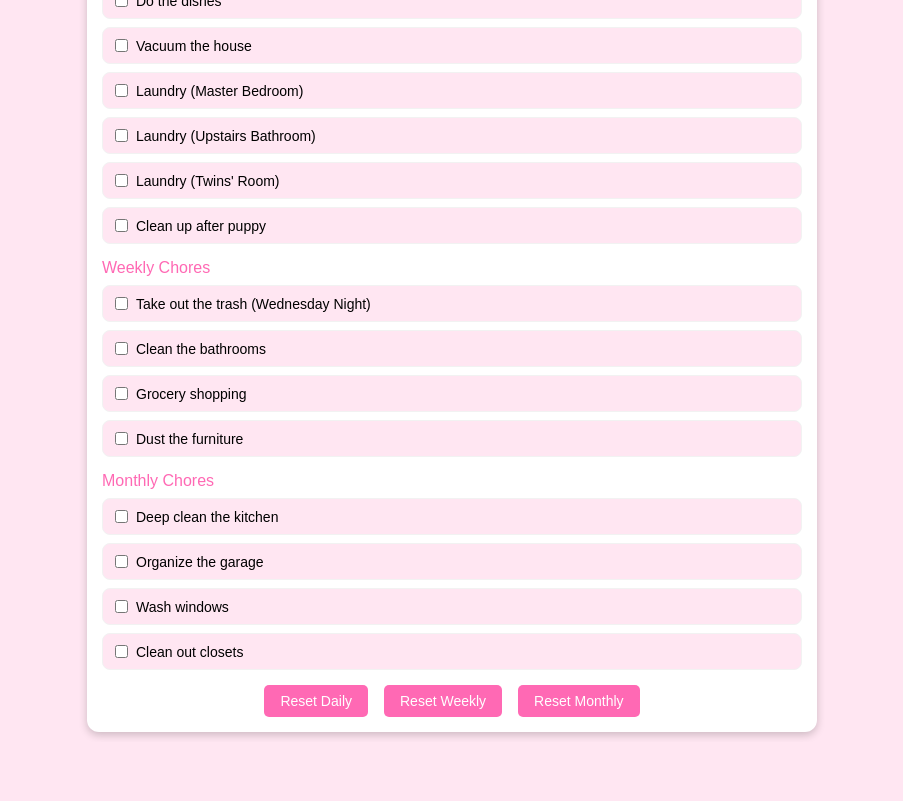
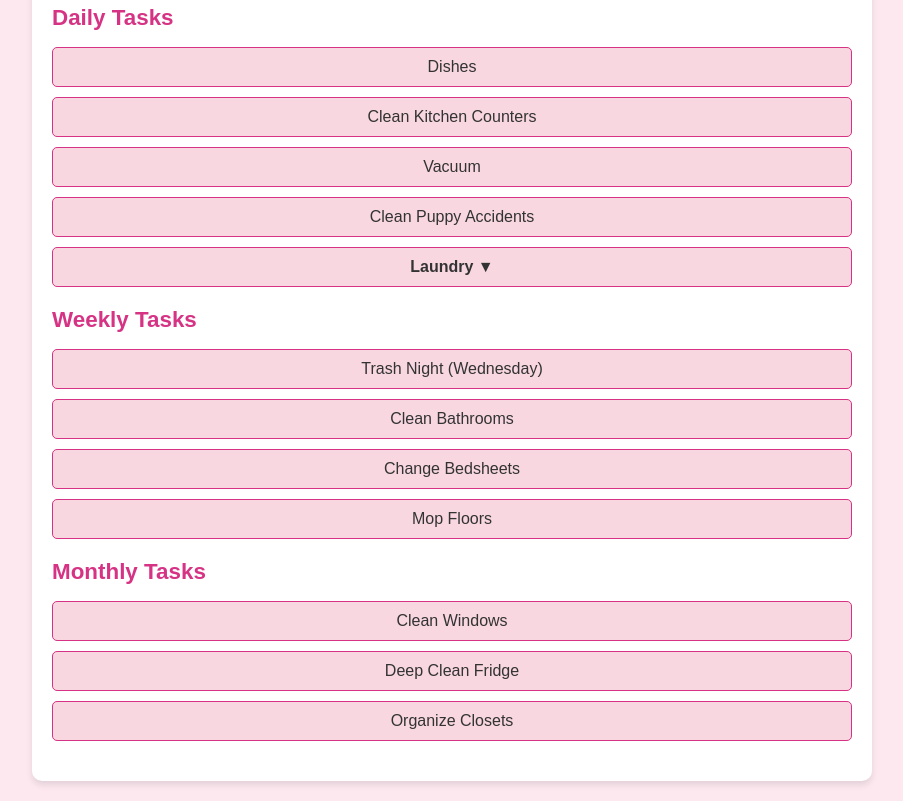
Before and after one commit to siennanoelle/chorechart, a plain HTML site: page index.html in a window 1280 px wide. Shown: the part 107-908 px from the top of the page, without its empty margins (188-1091 px from the left). Before the commit the page ends 849 px from the top, so only its background shows below. Drawn offline with Linux system fonts and the light colour scheme.

Commit message:
Update index.html

```diff
--- a/index.html
+++ b/index.html
@@ -3,180 +3,191 @@
 <head>
   <meta charset="UTF-8">
   <meta name="viewport" content="width=device-width, initial-scale=1.0">
-  <title>Chore Chart</title>
+  <title>Chore Chart Widget</title>
   <style>
     body {
       font-family: Arial, sans-serif;
-      background-color: #ffe6f2;
+      background-color: #fde8f0;
+      color: #333;
       margin: 0;
-      padding: 10px;
+      padding: 20px;
     }
 
-    .chart-container {
-      max-width: 700px;
+    .chore-chart {
+      width: 100%;
+      max-width: 800px;
       margin: 0 auto;
-      padding: 15px;
       background-color: #fff;
-      border-radius: 12px;
-      box-shadow: 0 3px 8px rgba(0, 0, 0, 0.2);
+      border-radius: 10px;
+      box-shadow: 0 4px 6px rgba(0, 0, 0, 0.1);
+      padding: 20px;
     }
 
-    .title {
-      font-size: 20px;
-      font-weight: bold;
+    h1 {
+      font-size: 1.8rem;
       text-align: center;
       color: #d63384;
-      margin-bottom: 15px;
+      margin-bottom: 20px;
     }
 
     .section {
-      margin-top: 15px;
+      margin-bottom: 20px;
     }
 
     .section-title {
-      font-size: 16px;
-      margin-bottom: 8px;
-      color: #ff69b4;
+      font-size: 1.4rem;
+      margin-bottom: 10px;
+      color: #d63384;
     }
 
-    .task-list {
+    .chore-list {
       list-style: none;
       padding: 0;
-      margin: 0;
     }
 
-    .task {
-      display: flex;
-      align-items: center;
-      justify-content: space-between;
-      padding: 8px;
-      border: 1px solid #f2f2f2;
-      border-radius: 8px;
-      margin-bottom: 8px;
-      background-color: #ffe6f2;
-      font-size: 14px;
+    .chore-list li {
+      margin-bottom: 10px;
     }
 
-    .task.completed {
-      background-color: #d1e7dd;
+    .chore-list button {
+      width: 100%;
+      padding: 10px;
+      font-size: 1rem;
+      background-color: #f8d7e0;
+      border: 1px solid #d63384;
+      border-radius: 5px;
+      cursor: pointer;
+      color: #333;
+      transition: background-color 0.3s, color 0.3s;
     }
 
-    .task label {
-      flex-grow: 1;
-      cursor: pointer;
+    .chore-list button.completed {
+      background-color: #d63384;
+      color: #fff;
     }
 
-    .task input[type="checkbox"] {
-      margin-right: 8px;
+    .chore-list button:hover {
+      background-color: #d63384;
+      color: #fff;
     }
 
-    .reset-buttons {
-      display: flex;
-      justify-content: center;
-      margin-top: 15px;
-    }
-
-    .reset-buttons button {
-      margin: 0 8px;
-      padding: 8px 16px;
-      background-color: #ff69b4;
+    .laundry-toggle {
+      font-size: 1.2rem;
+      font-weight: bold;
+      text-align: center;
+      background-color: #d63384;
       color: #fff;
+      padding: 12px;
       border: none;
       border-radius: 5px;
       cursor: pointer;
-      font-size: 14px;
+      margin-bottom: 10px;
+      display: block;
+      width: 100%;
     }
 
-    .reset-buttons button:hover {
-      background-color: #d63384;
+    .laundry-toggle:hover {
+      background-color: #b82c6e;
+    }
+
+    .subtasks {
+      margin-left: 20px;
+      display: none;
     }
   </style>
 </head>
 <body>
-  <div class="chart-container">
-    <div class="title">Chore Chart</div>
+  <div class="chore-chart">
+    <h1>Chore Chart</h1>
 
-    <!-- Daily Chores Section -->
-    <div class="section" id="daily-chores">
-      <div class="section-title">Daily Chores</div>
-      <ul class="task-list">
-        <li class="task"><input type="checkbox" id="dishes"><label for="dishes">Do the dishes</label></li>
-        <li class="task"><input type="checkbox" id="vacuum"><label for="vacuum">Vacuum the house</label></li>
-        <li class="task"><input type="checkbox" id="laundry-master"><label for="laundry-master">Laundry (Master Bedroom)</label></li>
-        <li class="task"><input type="checkbox" id="laundry-kyle"><label for="laundry-kyle">Laundry (Upstairs Bathroom)</label></li>
-        <li class="task"><input type="checkbox" id="laundry-twins"><label for="laundry-twins">Laundry (Twins' Room)</label></li>
-        <li class="task"><input type="checkbox" id="puppy-cleanup"><label for="puppy-cleanup">Clean up after puppy</label></li>
+    <!-- Daily Chores -->
+    <div class="section">
+      <h2 class="section-title">Daily Tasks</h2>
+      <ul class="chore-list" id="daily-tasks">
+        <li><button onclick="toggleTask(this)">Dishes</button></li>
+        <li><button onclick="toggleTask(this)">Clean Kitchen Counters</button></li>
+        <li><button onclick="toggleTask(this)">Vacuum</button></li>
+        <li><button onclick="toggleTask(this)">Clean Puppy Accidents</button></li>
+        <li>
+          <button class="laundry-toggle" onclick="toggleSubtasks(this)">Laundry ▼</button>
+          <ul class="subtasks">
+            <li><button onclick="toggleTask(this)">Run Laundry</button></li>
+            <li><button onclick="toggleTask(this)">Fold Laundry</button></li>
+            <li><button onclick="toggleTask(this)">Put Away Laundry</button></li>
+          </ul>
+        </li>
       </ul>
     </div>
 
-    <!-- Weekly Chores Section -->
-    <div class="section" id="weekly-chores">
-      <div class="section-title">Weekly Chores</div>
-      <ul class="task-list">
-        <li class="task"><input type="checkbox" id="trash"><label for="trash">Take out the trash (Wednesday Night)</label></li>
-        <li class="task"><input type="checkbox" id="clean-bathrooms"><label for="clean-bathrooms">Clean the bathrooms</label></li>
-        <li class="task"><input type="checkbox" id="grocery-shopping"><label for="grocery-shopping">Grocery shopping</label></li>
-        <li class="task"><input type="checkbox" id="dust-furniture"><label for="dust-furniture">Dust the furniture</label></li>
+    <!-- Weekly Chores -->
+    <div class="section">
+      <h2 class="section-title">Weekly Tasks</h2>
+      <ul class="chore-list" id="weekly-tasks">
+        <li><button onclick="toggleTask(this)">Trash Night (Wednesday)</button></li>
+        <li><button onclick="toggleTask(this)">Clean Bathrooms</button></li>
+        <li><button onclick="toggleTask(this)">Change Bedsheets</button></li>
+        <li><button onclick="toggleTask(this)">Mop Floors</button></li>
       </ul>
     </div>
 
-    <!-- Monthly Chores Section -->
-    <div class="section" id="monthly-chores">
-      <div class="section-title">Monthly Chores</div>
-      <ul class="task-list">
-        <li class="task"><input type="checkbox" id="deep-clean-kitchen"><label for="deep-clean-kitchen">Deep clean the kitchen</label></li>
-        <li class="task"><input type="checkbox" id="garage-organize"><label for="garage-organize">Organize the garage</label></li>
-        <li class="task"><input type="checkbox" id="wash-windows"><label for="wash-windows">Wash windows</label></li>
-        <li class="task"><input type="checkbox" id="clean-out-closets"><label for="clean-out-closets">Clean out closets</label></li>
+    <!-- Monthly Chores -->
+    <div class="section">
+      <h2 class="section-title">Monthly Tasks</h2>
+      <ul class="chore-list" id="monthly-tasks">
+        <li><button onclick="toggleTask(this)">Clean Windows</button></li>
+        <li><button onclick="toggleTask(this)">Deep Clean Fridge</button></li>
+        <li><button onclick="toggleTask(this)">Organize Closets</button></li>
       </ul>
-    </div>
-
-    <!-- Reset Buttons -->
-    <div class="reset-buttons">
-      <button onclick="resetTasks('daily')">Reset Daily</button>
-      <button onclick="resetTasks('weekly')">Reset Weekly</button>
-      <button onclick="resetTasks('monthly')">Reset Monthly</button>
     </div>
   </div>
 
   <script>
-    const saveProgress = () => {
-      const tasks = document.querySelectorAll('.task input[type="checkbox"]');
-      const taskStates = {};
-      tasks.forEach(task => taskStates[task.id] = task.checked);
-      localStorage.setItem('choreProgress', JSON.stringify(taskStates));
+    // Function to toggle task completion
+    function toggleTask(button) {
+      button.classList.toggle("completed");
+    }
+
+    // Refresh daily, weekly, and monthly sections
+    const refreshIntervals = {
+      daily: 24 * 60 * 60 * 1000, // 1 day
+      weekly: 7 * 24 * 60 * 60 * 1000, // 1 week
+      monthly: 30 * 24 * 60 * 60 * 1000, // 1 month
     };
 
-    const loadProgress = () => {
-      const taskStates = JSON.parse(localStorage.getItem('choreProgress')) || {};
-      const tasks = document.querySelectorAll('.task input[type="checkbox"]');
-      tasks.forEach(task => {
-        task.checked = taskStates[task.id] || false;
-        if (task.checked) {
-          task.closest('.task').classList.add('completed');
-        }
-      });
+    const refreshChores = () => {
+      const now = new Date();
+      const lastRefresh = JSON.parse(localStorage.getItem("choreRefresh")) || {};
+
+      // Refresh daily chores
+      if (!lastRefresh.daily || now - new Date(lastRefresh.daily) > refreshIntervals.daily) {
+        document.querySelectorAll("#daily-tasks button").forEach((button) => button.classList.remove("completed"));
+        lastRefresh.daily = now;
+      }
+
+      // Refresh weekly chores
+      if (!lastRefresh.weekly || now - new Date(lastRefresh.weekly) > refreshIntervals.weekly) {
+        document.querySelectorAll("#weekly-tasks button").forEach((button) => button.classList.remove("completed"));
+        lastRefresh.weekly = now;
+      }
+
+      // Refresh monthly chores
+      if (!lastRefresh.monthly || now - new Date(lastRefresh.monthly) > refreshIntervals.monthly) {
+        document.querySelectorAll("#monthly-tasks button").forEach((button) => button.classList.remove("completed"));
+        lastRefresh.monthly = now;
+      }
+
+      localStorage.setItem("choreRefresh", JSON.stringify(lastRefresh));
     };
 
-    const resetTasks = (category) => {
-      const tasks = document.querySelectorAll(`#${category}-chores .task input[type="checkbox"]`);
-      tasks.forEach(task => {
-        task.checked = false;
-        task.closest('.task').classList.remove('completed');
-      });
-      saveProgress();
+    // Function to toggle subtasks
+    const toggleSubtasks = (element) => {
+      const subtasks = element.nextElementSibling;
+      const isExpanded = subtasks.style.display === "block";
+      subtasks.style.display = isExpanded ? "none" : "block";
+      element.textContent = isExpanded ? "Laundry ▼" : "Laundry ▲";
     };
 
-    document.addEventListener('DOMContentLoaded', () => {
-      loadProgress();
-      const tasks = document.querySelectorAll('.task input[type="checkbox"]');
-      tasks.forEach(task => {
-        task.addEventListener('change', () => {
-          task.closest('.task').classList.toggle('completed', task.checked);
-          saveProgress();
-        });
-      });
-    });
+    refreshChores();
   </script>
 </body>
 </html>
```
